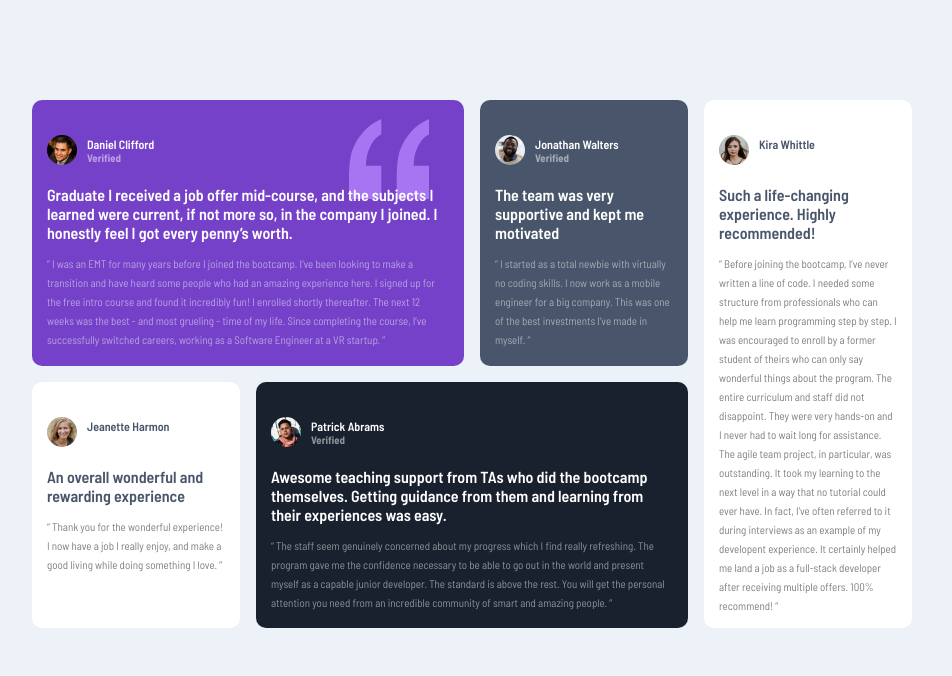
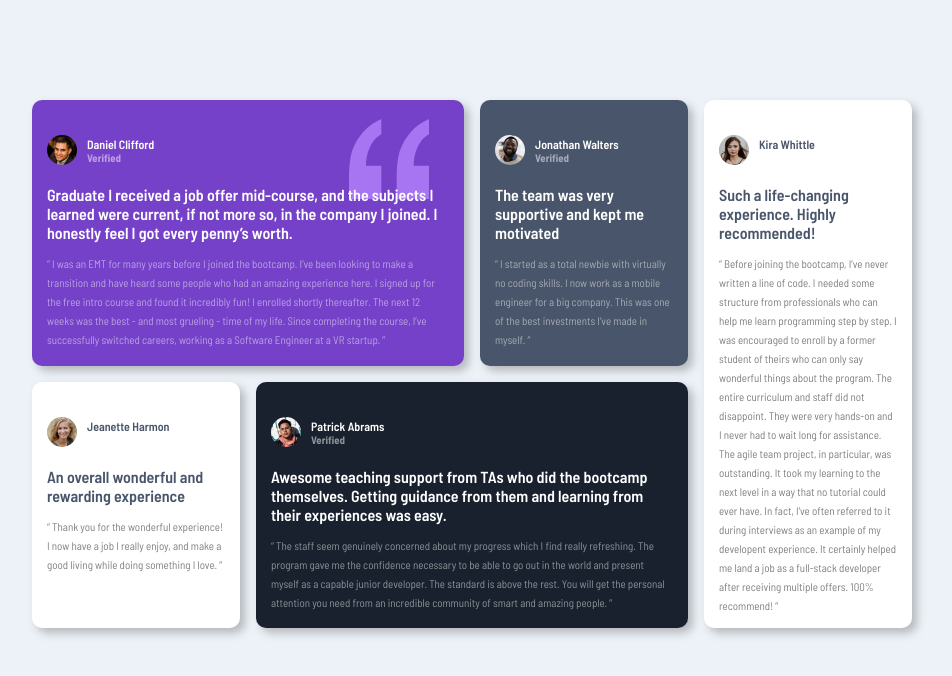
Before and after one commit to awwsalah/Testimonials-grid-section-v3, a plain HTML site: page index.html in a window 1280 px wide. Shown: the whole page, without its empty margins (168-1120 px from the left). Drawn offline with Linux system fonts and the light colour scheme.

Commit message:
box shadow color fix

```diff
--- a/style.css
+++ b/style.css
@@ -10,6 +10,7 @@
     --grey-text: hsl(0, 0%, 81%);
     --dark-grey: hsl(217, 19%, 35%);
     --purple: hsl(263, 55%, 52%);
+    --box-shadow-color: rgba(103, 99, 99, 0.402);
 
 }
 article{
@@ -31,8 +32,6 @@ body{
     gap: 1rem;
     border-radius: 10px;
     grid-template-columns: repeat(4, 1fr);
-
-
 }
 
 .grid1{
@@ -44,6 +43,7 @@ body{
     grid-column: 1 /3;
     grid-row: 1/ 3;
     background-color: var(--purple);
+    box-shadow: 5px 5px 8px var(--box-shadow-color);
 
 }
 .grid2{
@@ -52,28 +52,27 @@ body{
     background-color: green;
     background-color: var(--dark-grey);
     color: var(--light-text);
+    box-shadow: 5px 5px 8px var(--box-shadow-color);
+
 }
 .grid2 span{
     color: var(--light-text);
     opacity: 50%;
-
-
 }
 .grid3{
     grid-column: 1/ 2;
     grid-row: 3/ 7;
     background-color: white;
+    box-shadow: 5px 5px 8px var(--box-shadow-color);
 }
 .grid3 p{
     color: var(--dark-grey);
-
-
-
 }
 .grid4{
     grid-column: 2 / 4;
     grid-row: 3/ 7;
     background-color: hsl(219, 29%, 14%);
+    box-shadow: 5px 5px 8px var(--box-shadow-color);
 }
 
 
@@ -81,7 +80,7 @@ body{
     grid-column: 4/ 5;
     grid-row: 1/ 7;
     background-color: var(--light-text);
-
+    box-shadow: 5px 5px 8px var(--box-shadow-color);
 }
 .grid5 p{
     color: var(--dark-grey);
@@ -148,11 +147,11 @@ p{
 @media only screen and (max-width: 1200px){
     body{
         width: 100%;
-        padding: 100px 100px;
+        padding: 100px 50px;
     }
 
 }
-@media only screen and (max-width: 820px){
+@media only screen and (max-width: 800px){
     body{
         width: 100%;
         padding: 80px 200px;
```
